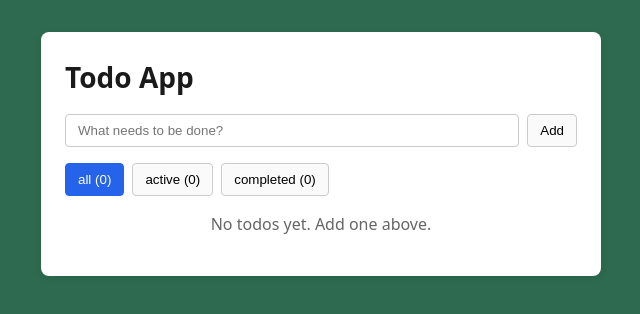
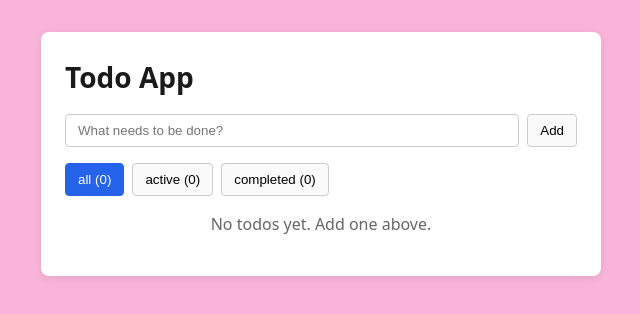
Before and after one commit to SaurabhGarg1/todo-app-gascity-demo-public, a React (Vite) app: page / in a window 1280 px wide. Shown: the top 314 px of the page, without its empty margins (319-959 px from the left). Built offline with nearby package versions, Linux system fonts and the light colour scheme.

Commit message:
style: change page background to pink
Co-authored-by: Cursor <cursoragent@cursor.com>

```diff
--- a/src/index.css
+++ b/src/index.css
@@ -2,7 +2,7 @@
   font-family: system-ui, -apple-system, sans-serif;
   line-height: 1.5;
   color: #1a1a1a;
-  background: #2d6a4f;
+  background: #f8b4d9;
 }
 
 * {
@@ -12,7 +12,7 @@
 body {
   margin: 0;
   min-height: 100vh;
-  background: #2d6a4f;
+  background: #f8b4d9;
 }
 
 #root {
```
